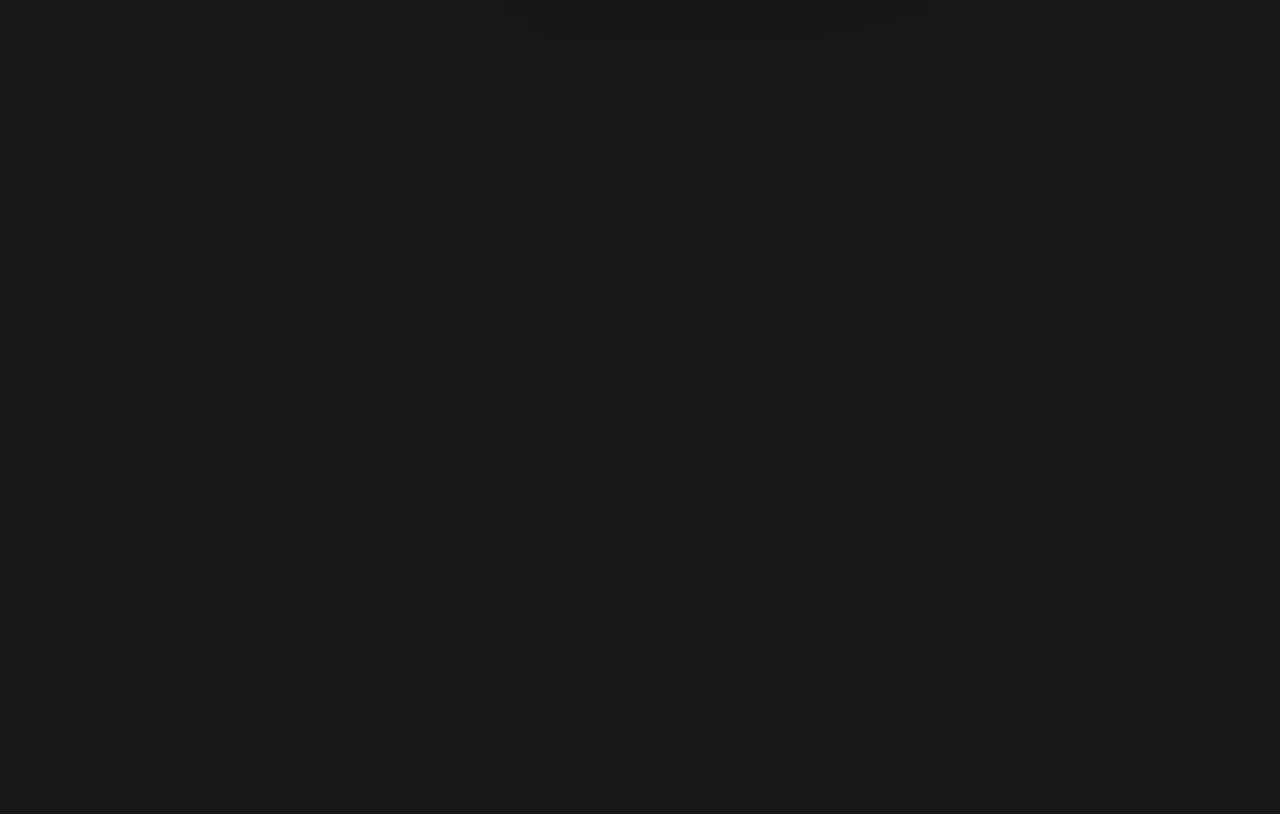
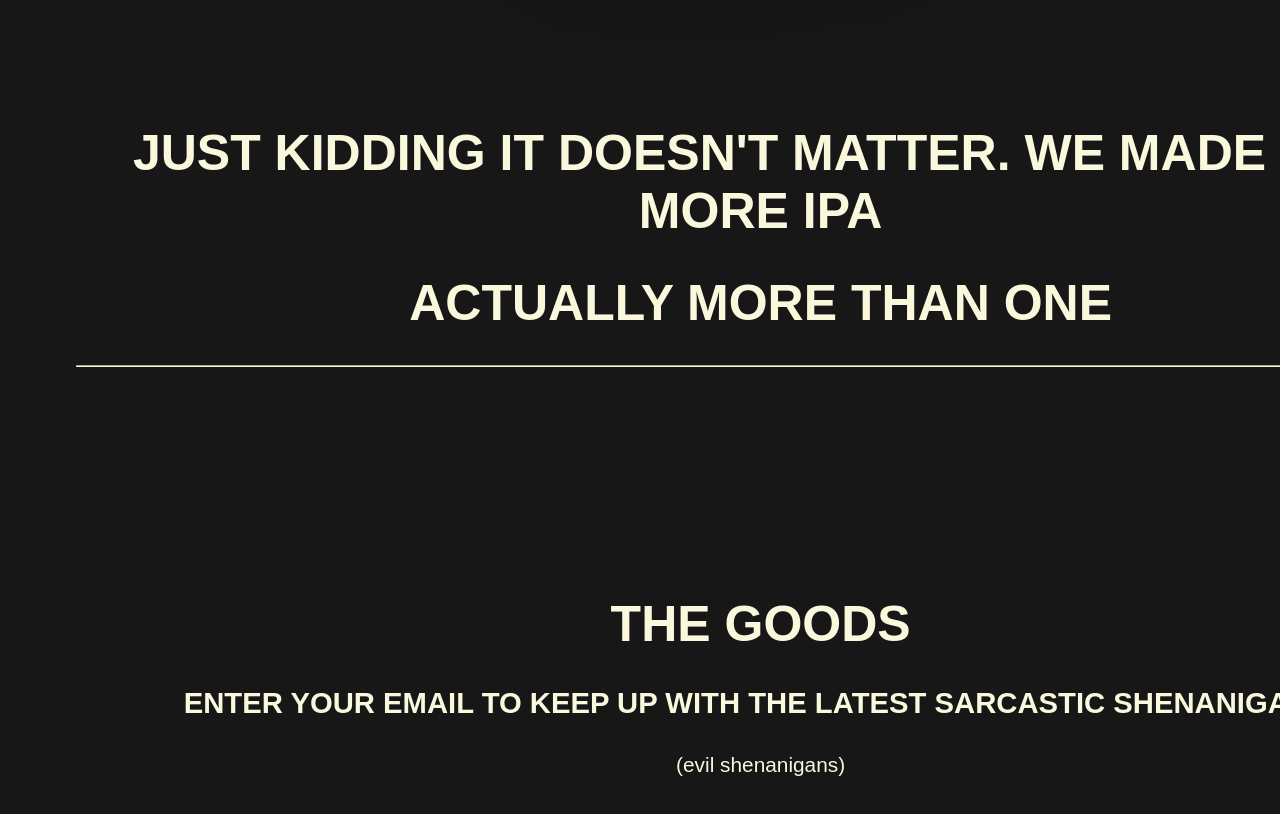
Before and after one commit to Jacob-Hollis/sarcastic-brewing-website, a React (Create React App) app: page / in a window 1280 px wide. Shown: the part 1840-2654 px from the top of the page. Before the commit the page ends 1971 px from the top, so only its background shows below. Built offline with nearby package versions, Linux system fonts and the light colour scheme; a web font is replaced by a local one.

Commit message:
added some more content to main page

```diff
--- a/src/App.css
+++ b/src/App.css
@@ -29,6 +29,26 @@
   height: 100%;
   margin: 0;
   background-color: #171717;
+}
+
+hr {
+  color: #f9f8dc;
+  background-color: f9f8dc;
+  border-color : #f9f8dc;
+  margin-left : 5%;
+  margin-right : 5%;
+}
+
+h1 {
+  color: #f9f8dc;
+  background-color: f9f8dc;
+  border-color : #f9f8dc;
+  margin-left : 5%;
+  margin-right : 5%;
+}
+
+h1.shop {
+  margin-top: 15%;
 }
 
 .box {
--- a/src/App.js
+++ b/src/App.js
@@ -32,8 +32,14 @@
         </div>
       </div>
       <div class="row-content">
-        <h1>DON'T GET TOO EXCITED. OR WE MIGHT JUST MAKE ANOTHER IPA.</h1>
+        <h1>DON'T GET TOO EXCITED. OR WE MIGHT JUST MAKE ANOTHER IPA</h1>
         <img src={beercan} alt="Beer Can Logo" style={{ height: "100ch" }}/>
+        <h1>JUST KIDDING IT DOESN'T MATTER. WE MADE ONE MORE IPA</h1>
+        <h1>ACTUALLY MORE THAN ONE</h1>
+        <hr/>
+        <h1 class="shop">THE GOODS</h1>
+        <h3>ENTER YOUR EMAIL TO KEEP UP WITH THE LATEST SARCASTIC SHENANIGANS.</h3>
+        <small>(evil shenanigans)</small>
       </div>
       <div class="row-footer">
       {/* Put footer stuff here */}
```
